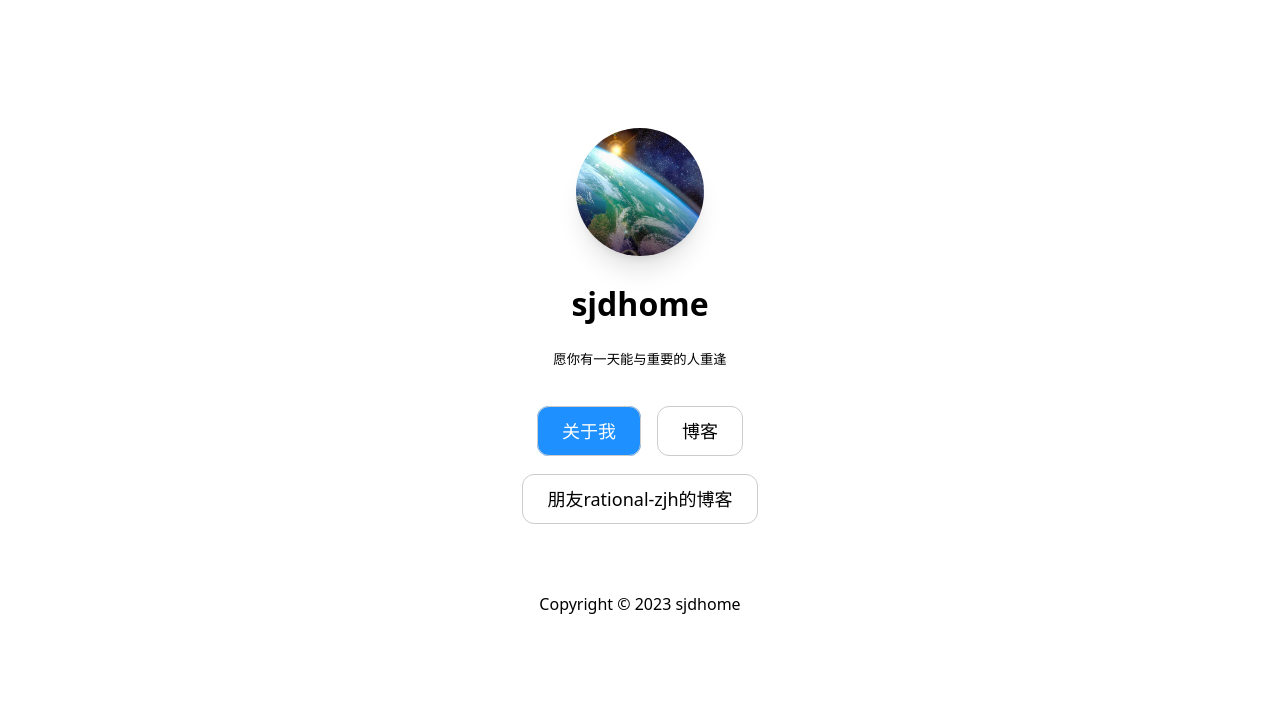
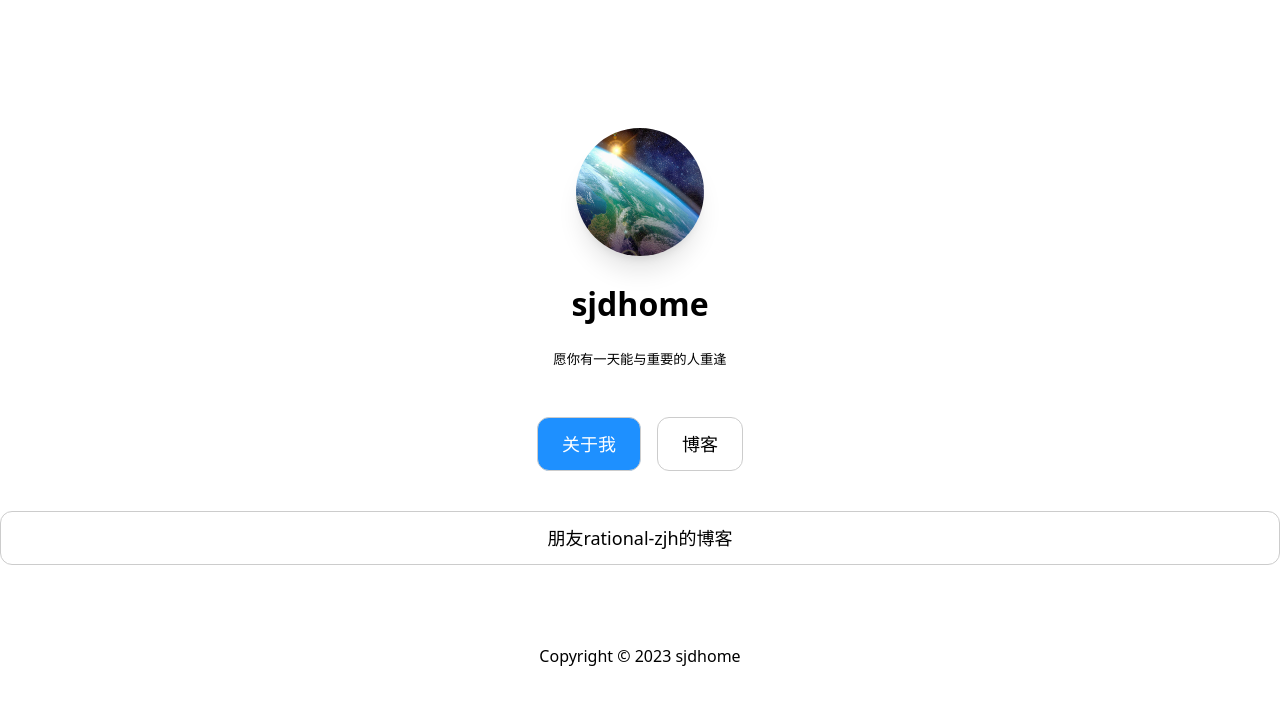
Before and after one commit to sjdhome/kurisu, a Next.js app: page / in a window 1280 px wide. Shown: the top 704 px of the page. Built offline with nearby package versions, Linux system fonts and the light colour scheme.

Commit message:
More correct way to implement <Button />

```diff
--- a/app/_components/Button.tsx
+++ b/app/_components/Button.tsx
@@ -7,5 +7,5 @@ export default function Button({
   children: React.ReactNode;
   className?: string;
 }) {
-  return <span className={`${className} ${style.button}`}>{children}</span>;
+  return <div className={`${className} ${style.button}`}>{children}</div>;
 }
```
